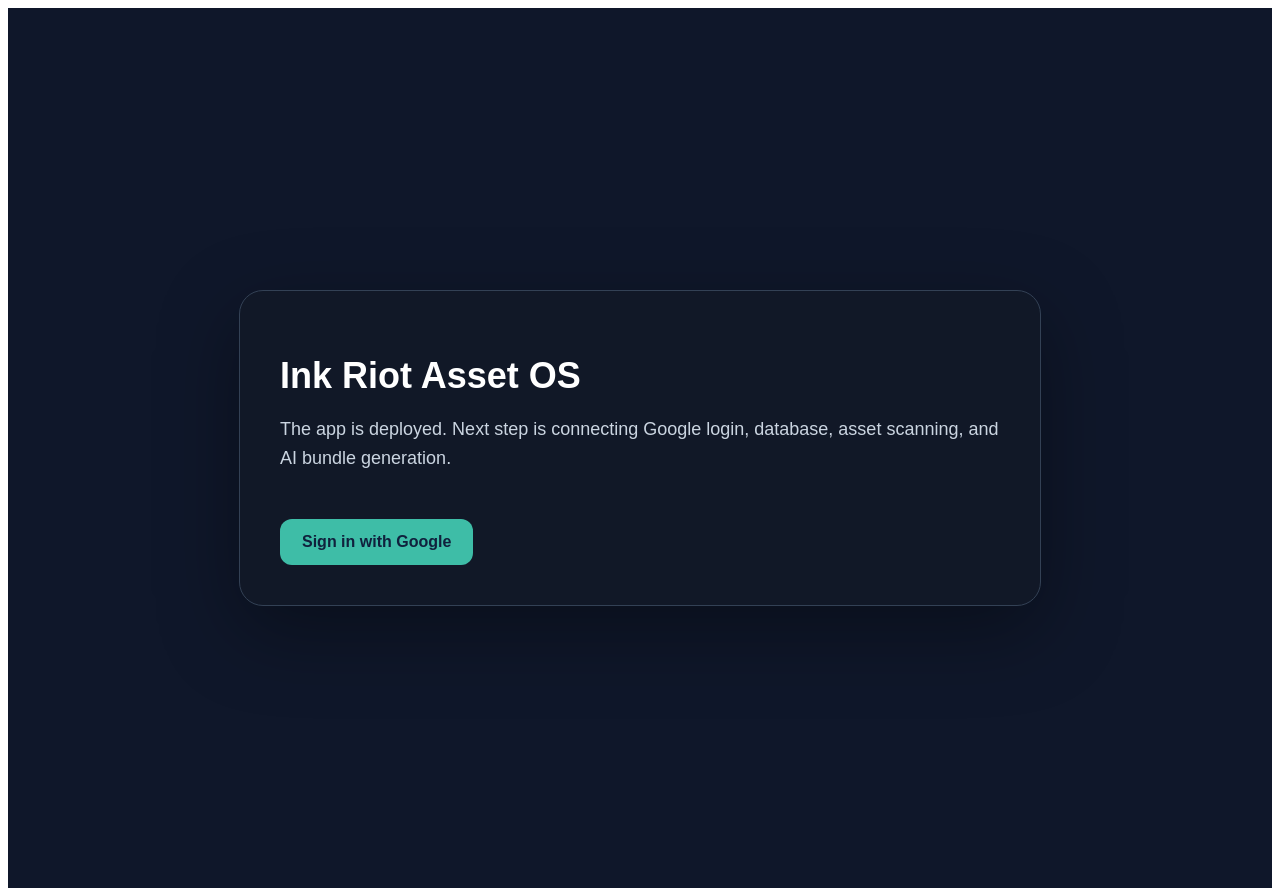
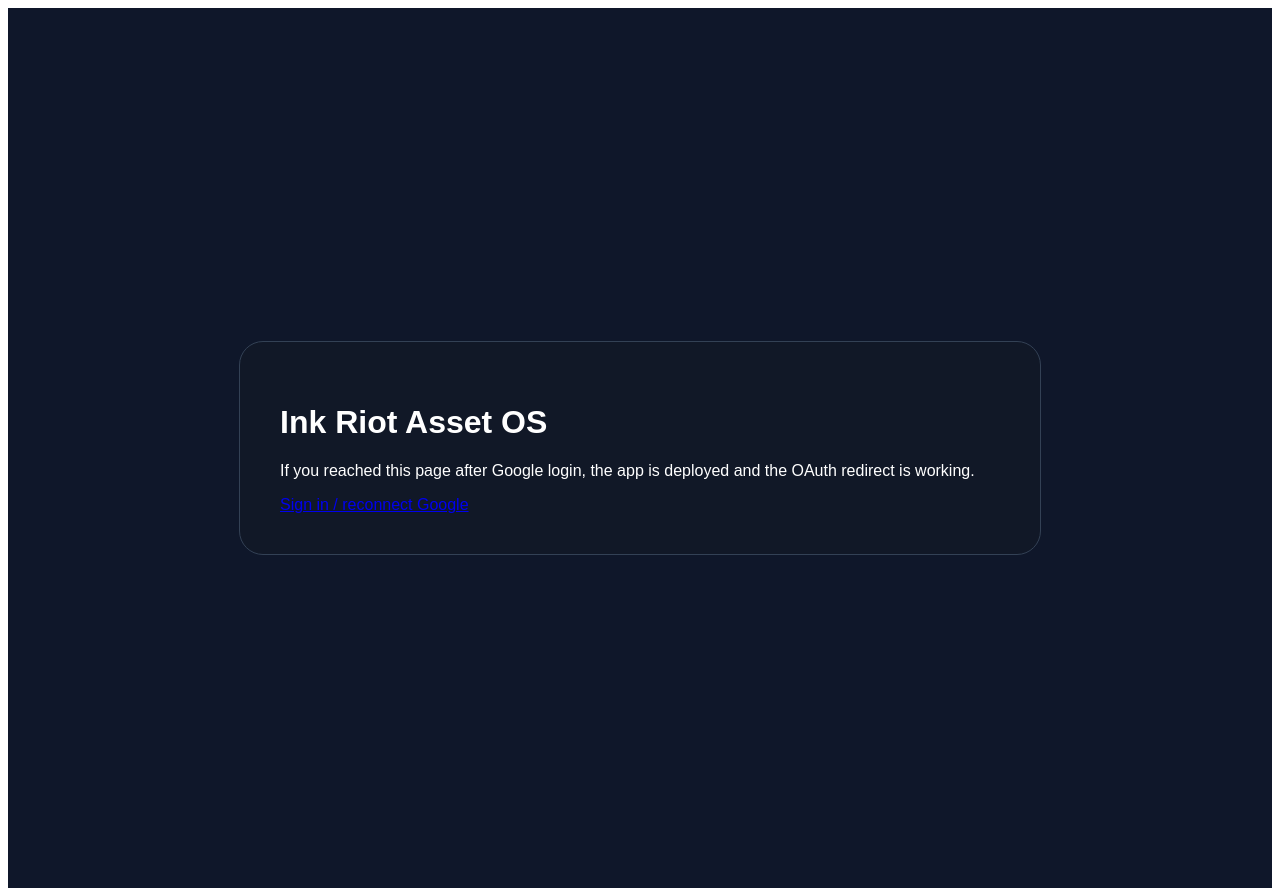
Before and after one commit to iamjestella/ink-riot-asset-os-v2, a React (Vite) app in the folder client/: page / in a window 1280 px wide. Built offline with nearby package versions, Linux system fonts and the light colour scheme.

Commit message:
Update App.tsx

```diff
--- a/client/src/App.tsx
+++ b/client/src/App.tsx
@@ -20,32 +20,17 @@ export default function App() {
           border: "1px solid #334155",
           borderRadius: "24px",
           padding: "40px",
-          boxShadow: "0 25px 80px rgba(0,0,0,0.35)",
         }}
       >
-        <h1 style={{ fontSize: "36px", marginBottom: "12px" }}>
-          Ink Riot Asset OS
-        </h1>
+        <h1>Ink Riot Asset OS</h1>
 
-        <p style={{ fontSize: "18px", lineHeight: "1.6", color: "#cbd5e1" }}>
-          The app is deployed. Next step is connecting Google login, database,
-          asset scanning, and AI bundle generation.
+        <p>
+          If you reached this page after Google login, the app is deployed and
+          the OAuth redirect is working.
         </p>
 
-        <a
-          href="/api/login/google"
-          style={{
-            display: "inline-block",
-            marginTop: "28px",
-            background: "#3EBDA7",
-            color: "#10213D",
-            padding: "14px 22px",
-            borderRadius: "12px",
-            fontWeight: "bold",
-            textDecoration: "none",
-          }}
-        >
-          Sign in with Google
+        <a href="/api/login/google">
+          Sign in / reconnect Google
         </a>
       </div>
     </main>
```
